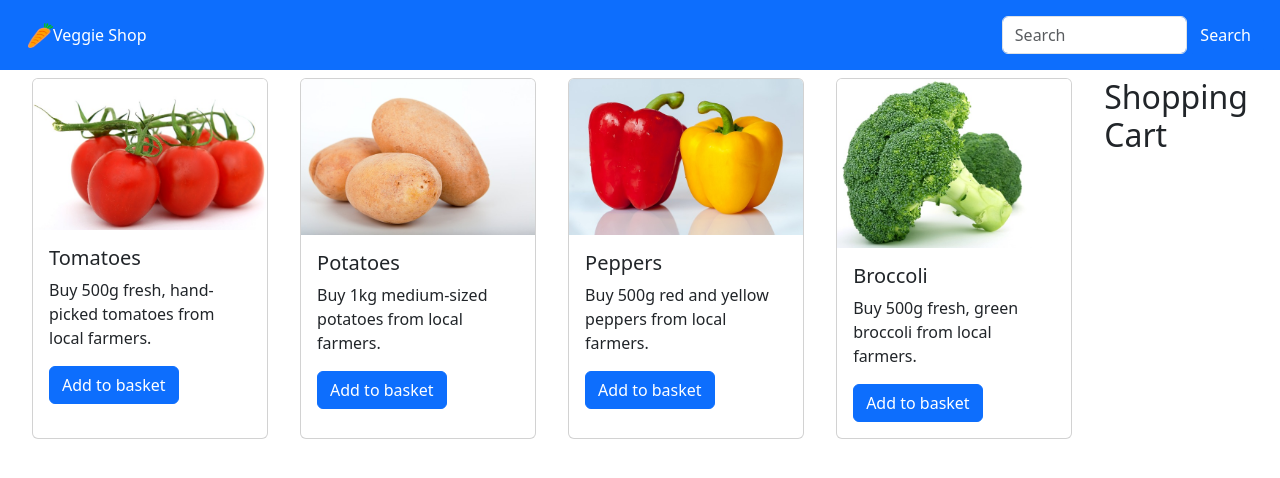
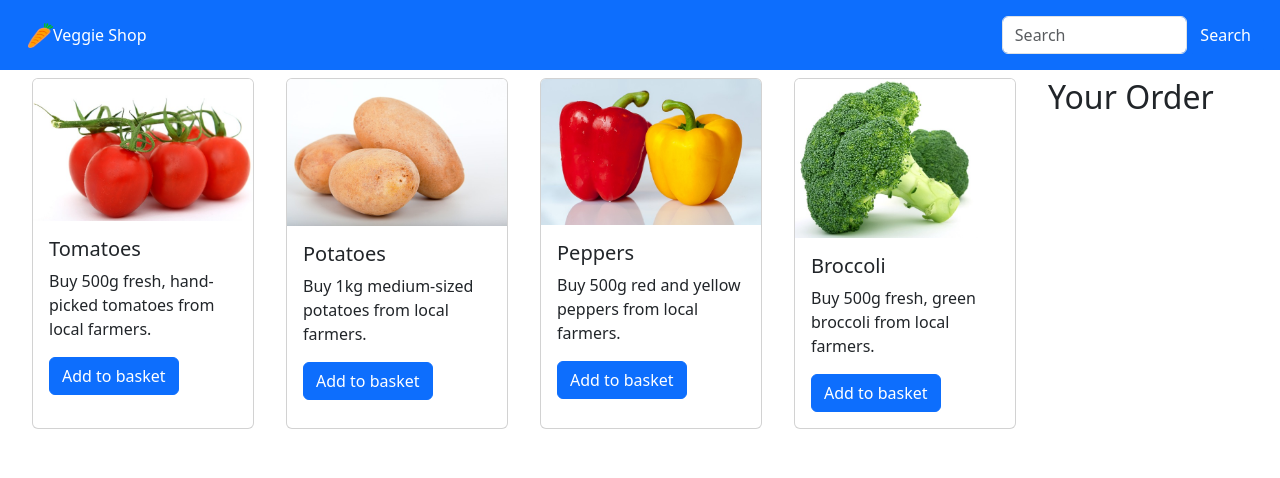
Before and after one commit to pkieber/simple-online-shop, a React (Create React App) app: page / in a window 1280 px wide. Shown: the top 478 px of the page. Built offline with nearby package versions, Linux system fonts and the light colour scheme.

Commit message:
update design

```diff
--- a/public/index.html
+++ b/public/index.html
@@ -10,34 +10,11 @@
       content="Web site created using create-react-app"
     />
     <link rel="apple-touch-icon" href="%PUBLIC_URL%/logo192.png" />
-    <!--
-      manifest.json provides metadata used when your web app is installed on a
-      user's mobile device or desktop. See https://developers.google.com/web/fundamentals/web-app-manifest/
-    -->
     <link rel="manifest" href="%PUBLIC_URL%/manifest.json" />
-    <!--
-      Notice the use of %PUBLIC_URL% in the tags above.
-      It will be replaced with the URL of the `public` folder during the build.
-      Only files inside the `public` folder can be referenced from the HTML.
-
-      Unlike "/favicon.ico" or "favicon.ico", "%PUBLIC_URL%/favicon.ico" will
-      work correctly both with client-side routing and a non-root public URL.
-      Learn how to configure a non-root public URL by running `npm run build`.
-    -->
-    <title>React App</title>
+    <title>Veggie Shop</title>
   </head>
   <body>
     <noscript>You need to enable JavaScript to run this app.</noscript>
     <div id="root"></div>
-    <!--
-      This HTML file is a template.
-      If you open it directly in the browser, you will see an empty page.
-
-      You can add webfonts, meta tags, or analytics to this file.
-      The build step will place the bundled scripts into the <body> tag.
-
-      To begin the development, run `npm start` or `yarn start`.
-      To create a production bundle, use `npm run build` or `yarn build`.
-    -->
   </body>
 </html>
--- a/src/components/shopping-cart.jsx
+++ b/src/components/shopping-cart.jsx
@@ -40,7 +40,7 @@
      */
     render() {
         return <div className='shopping-cart'>
-            <h2>Shopping Cart</h2>
+            <h2>Your Order</h2>
             { this.props.items.map(item =>
                 <div key={ item.name }>
                     { item.amount } x { item.name } { item.price }$
--- a/src/style.css
+++ b/src/style.css
@@ -11,6 +11,7 @@
 
 .shopping-cart {
     width: 25vw;
+    min-width: 200px;
 }
 
 .nav-bar-container {
```
